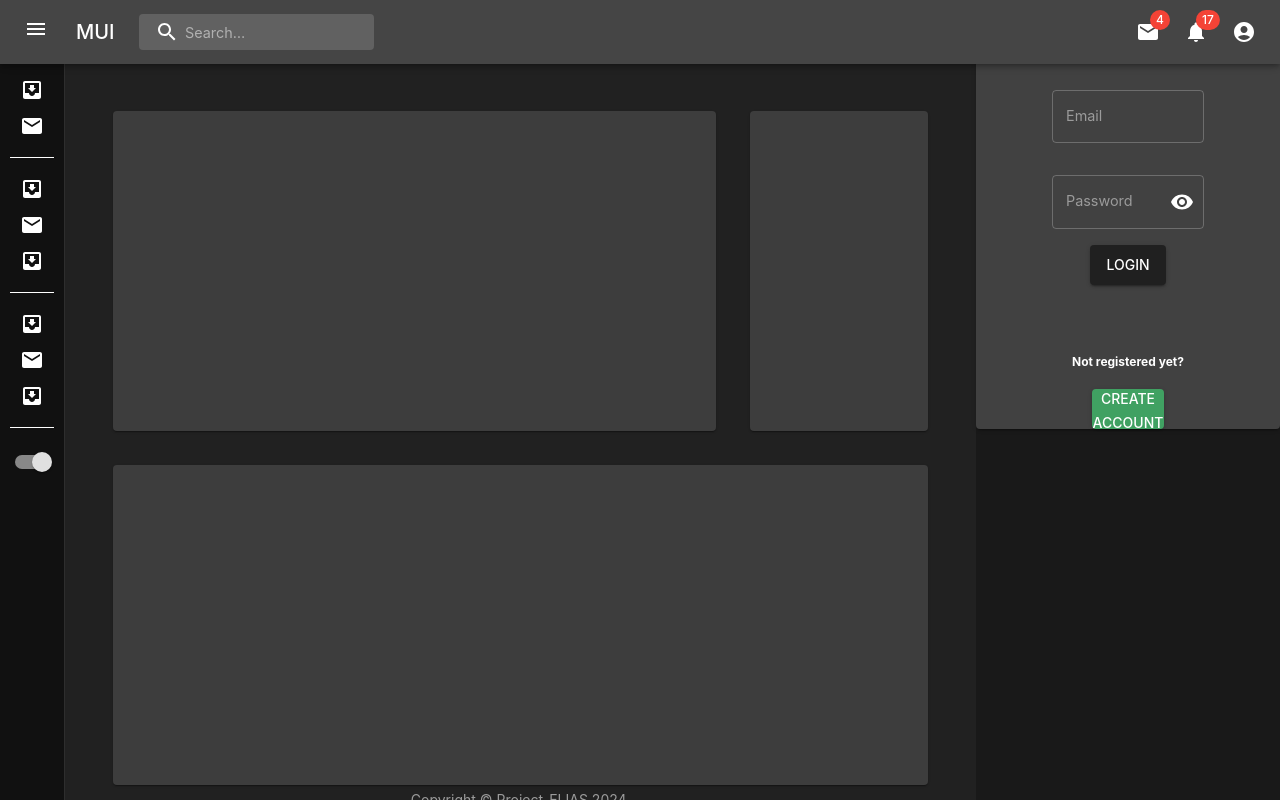
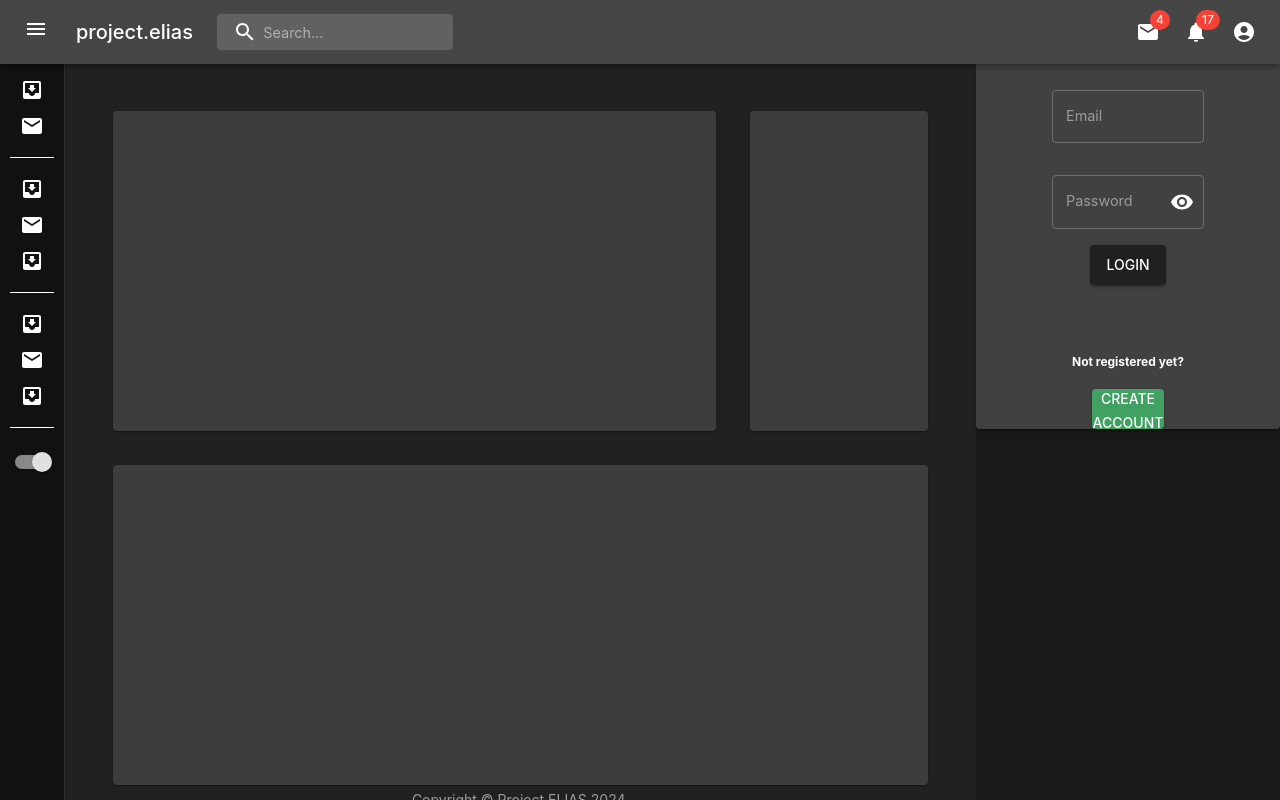
Before and after one commit to edwardroy72/project-elias, a React (Vite) app: page /login in a window 1280 px wide. Built offline with nearby package versions, Linux system fonts and the light colour scheme.

Commit message:
rename to project.elias

```diff
--- a/src/components/objects/navigation/Navbar.tsx
+++ b/src/components/objects/navigation/Navbar.tsx
@@ -207,7 +207,7 @@ export default function Navbar() {
             component="div"
             sx={{ display: { xs: "none", sm: "block" } }}
           >
-            MUI
+            project.elias
           </Typography>
           <Search>
             <SearchIconWrapper>
--- a/src/components/objects/ui/Copyright.tsx
+++ b/src/components/objects/ui/Copyright.tsx
@@ -11,7 +11,7 @@ const Copyright = (props: any) => {
     >
       {"Copyright © "}
       <Link color="inherit" href="https://mui.com/">
-        Project-ELIAS
+        Project.ELIAS
       </Link>{" "}
       {new Date().getFullYear()}
       {"."}
```
